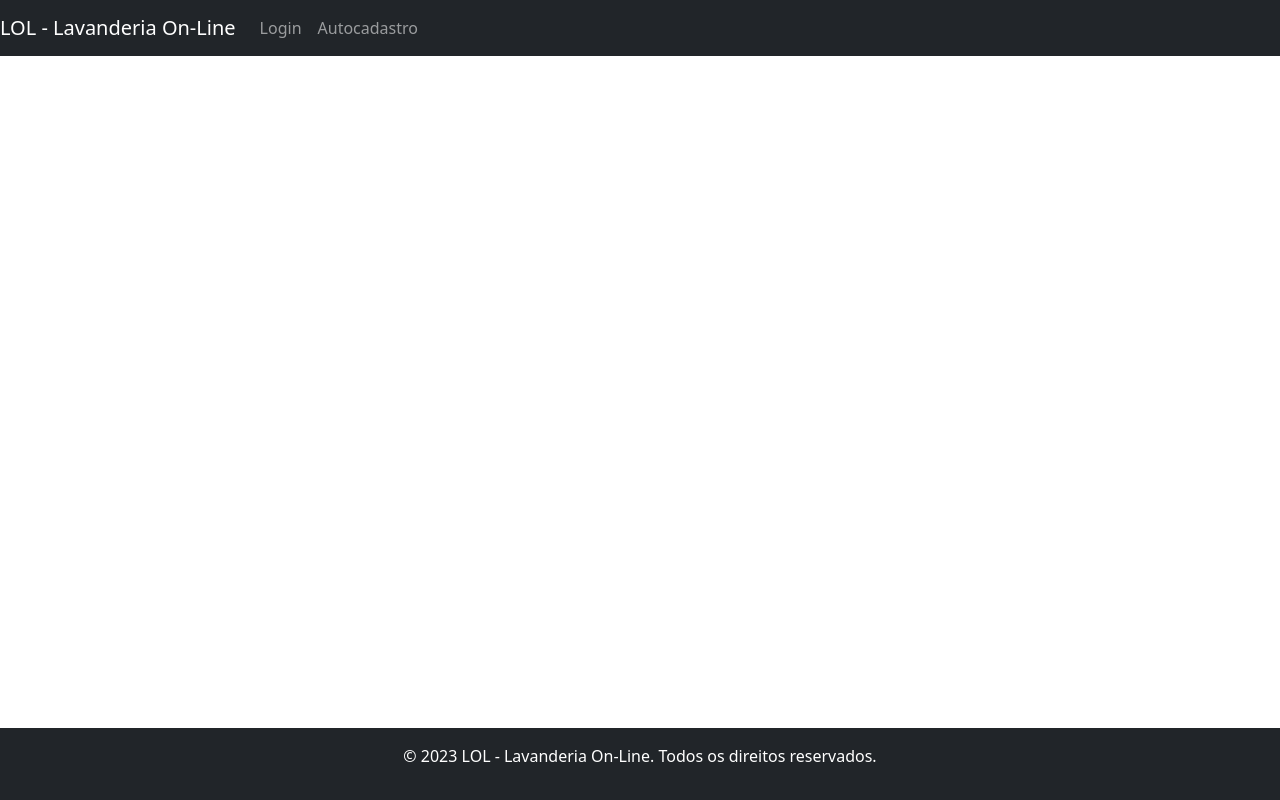
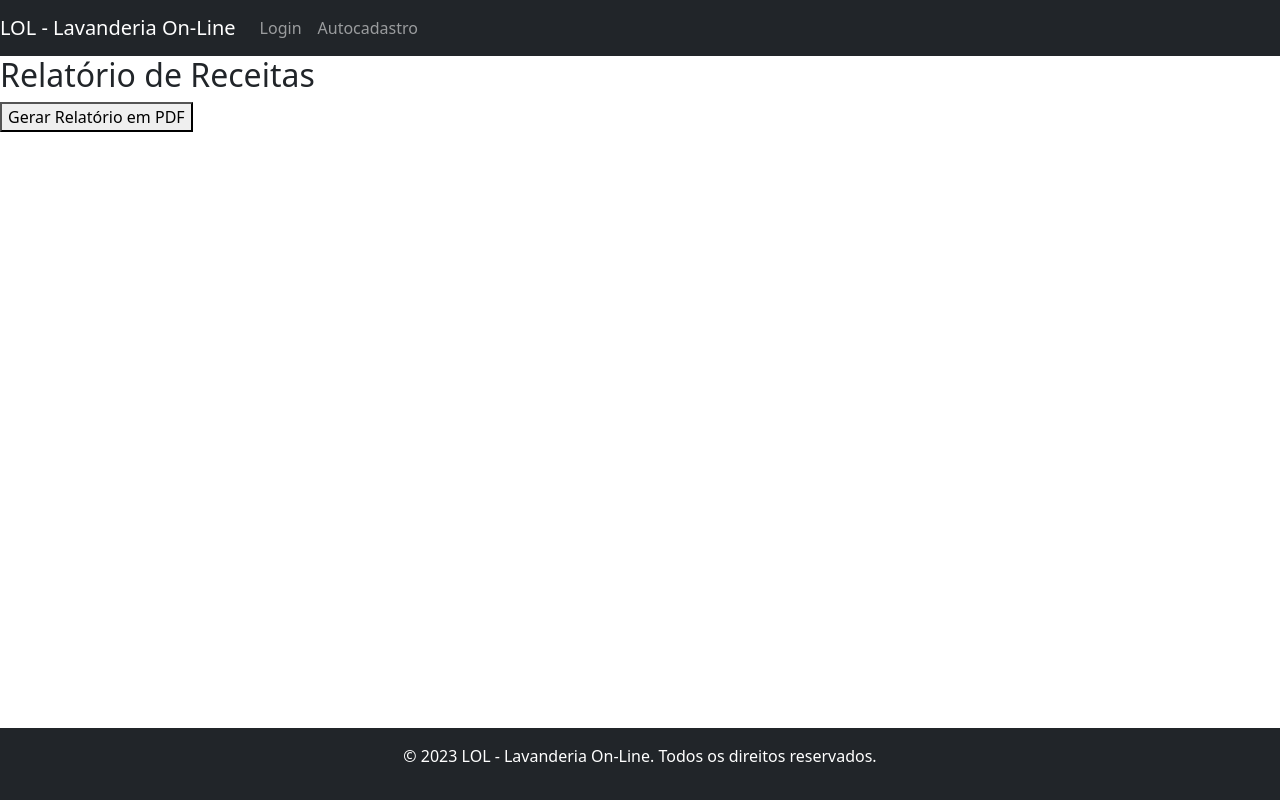
Before and after one commit to IamThiago-IT/front-lol, an Angular app: page /relatorio-receitas in a window 1280 px wide. Before the commit this address led to /. Built offline with nearby package versions, Linux system fonts and the light colour scheme.

Commit message:
Add Relatorio Receita

```diff
--- a/package.json
+++ b/package.json
@@ -19,6 +19,7 @@
     "@angular/platform-browser-dynamic": "^16.1.0",
     "@angular/router": "^16.1.0",
     "bootstrap": "^5.3.1",
+    "jspdf": "^2.5.1",
     "ngx-mask": "^16.2.6",
     "rxjs": "~7.8.0",
     "tslib": "^2.3.0",
--- a/src/app/app-routing.module.ts
+++ b/src/app/app-routing.module.ts
@@ -11,6 +11,7 @@ import { FuncionarioComponent } from './funcionario/funcionario.component';
 import { ConfirmarRecolhimentoComponent } from './confirmar-recolhimento/confirmar-recolhimento.component';
 import { PecasRoupasComponent } from './pecas-roupas/pecas-roupas.component';
 import { FuncionariosComponent } from './funcionarios/funcionarios.component';
+import { RelatorioReceitasComponent } from './relatorio-receitas/relatorio-receitas.component';
 
 const routes: Routes = [
   { path: 'login', component: LoginComponent },
@@ -21,6 +22,7 @@ const routes: Routes = [
   { path: 'consulta-pedido', component: ConsultaPedidoComponent },
   { path: 'pecas-roupas', component: PecasRoupasComponent },
   { path: 'Funcionarios', component: FuncionariosComponent },
+  { path: 'relatorio-receitas', component: RelatorioReceitasComponent },
   {
     path: 'confirmar-pagamento/:numero',
     component: ConfirmarPagamentoComponent,
--- a/src/app/app.module.ts
+++ b/src/app/app.module.ts
@@ -18,6 +18,7 @@ import { ConfirmarRecolhimentoComponent } from './confirmar-recolhimento/confirm
 import { FooterComponent } from './footer/footer.component';
 import { PecasRoupasComponent } from './pecas-roupas/pecas-roupas.component';
 import { FuncionariosComponent } from './funcionarios/funcionarios.component';
+import { RelatorioReceitasComponent } from './relatorio-receitas/relatorio-receitas.component';
 
 @NgModule({
   declarations: [
@@ -35,6 +36,7 @@ import { FuncionariosComponent } from './funcionarios/funcionarios.component';
     FooterComponent,
     PecasRoupasComponent,
     FuncionariosComponent,
+    RelatorioReceitasComponent,
   ],
   imports: [
     BrowserModule,
--- /dev/null
+++ b/src/app/relatorio-receitas/relatorio-receitas.component.html
@@ -0,0 +1,4 @@
+<div>
+  <h2>Relatório de Receitas</h2>
+  <button (click)="gerarRelatorio()">Gerar Relatório em PDF</button>
+</div>
--- /dev/null
+++ b/src/app/relatorio-receitas/relatorio-receitas.component.ts
@@ -0,0 +1,22 @@
+import { Component, OnInit } from '@angular/core';
+import { jsPDF } from 'jspdf'; // Importação correta
+
+@Component({
+  selector: 'app-relatorio-receitas',
+  templateUrl: './relatorio-receitas.component.html',
+  styleUrls: ['./relatorio-receitas.component.css'],
+})
+export class RelatorioReceitasComponent implements OnInit {
+  constructor() {}
+
+  ngOnInit(): void {}
+
+  gerarRelatorio(): void {
+    const doc = new jsPDF();
+    doc.text('Relatório de Receitas', 10, 10);
+
+    // Implemente aqui a lógica para obter os dados de receitas e formatá-los no PDF
+
+    doc.save('relatorio_receitas.pdf');
+  }
+}
```
Also changed, not shown: src/app/relatorio-receitas/relatorio-receitas.component.css (added), 2 other files (tests, documents, lock files or other folders).
